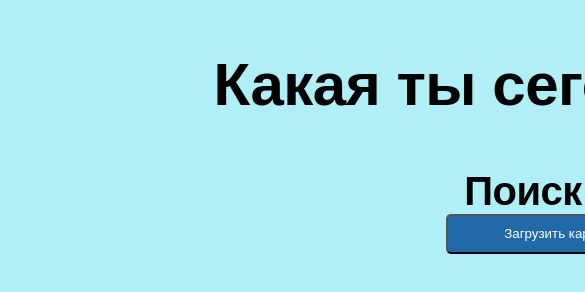
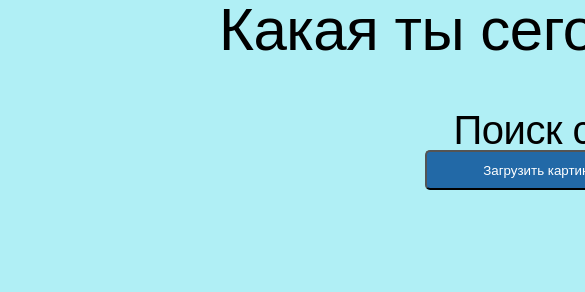
Before and after one commit to EG0R0V0/dog_api, a plain HTML site: page index.html in a window 390 px wide. Shown: the top 292 px of the page, 585 px wide, since content can reach past the window. Drawn offline with Linux system fonts and the light colour scheme.

Commit message:
Add files via upload

```diff
--- a/index.html
+++ b/index.html
@@ -4,6 +4,7 @@
     <meta charset="UTF-8" />
     <meta name="viewport" content="width=device-width, initial-scale=1.0" />
     <title>Продвинутый JS</title>
+    <link rel="stylesheet" href="reset.css" />
     <link rel="stylesheet" href="main.css" />
   </head>
   <body>
--- a/main.css
+++ b/main.css
@@ -5,6 +5,7 @@ body{
     font-family: sans-serif;
     font-weight: 400;
     width: 100%;
+    height: 100%;
     background-color: #48dae86d;
     letter-spacing: -0.03em;
 }
--- a/phone.css
+++ b/phone.css
@@ -4,16 +4,16 @@
         padding: 0 13px;
     }
     img{
-        height: 200px;
-        width: 400px;
+        height: 250px;
+        width: 300px;
     }
     h1{
-        font-size: 30px;
-        margin-bottom: 30px;
+        font-size: 20px;
+        margin-bottom: 20px;
     }
 
     h2{
-        font-size: 20px;
+        font-size: 13px;
         margin-bottom: 10;
     }
 
--- /dev/null
+++ b/reset.css
@@ -0,0 +1,44 @@
+html, body, div, span, applet, object, iframe,
+h1, h2, h3, h4, h5, h6, p, blockquote, pre,
+a, abbr, acronym, address, big, cite, code,
+del, dfn, em, img, ins, kbd, q, s, samp,
+small, strike, strong, sub, sup, tt, var,
+b, u, i, center,
+dl, dt, dd, ol, ul, li,
+fieldset, form, label, legend,
+table, caption, tbody, tfoot, thead, tr, th, td,
+article, aside, canvas, details, embed,
+figure, figcaption, footer, header, hgroup,
+menu, nav, output, ruby, section, summary,
+time, mark, audio, video {
+	box-sizing: border-box;
+	margin: 0;
+	padding: 0;
+	border: 0;
+	font-size: 100%;
+	font: inherit;
+	vertical-align: baseline;
+}
+/* HTML5 display-role reset for older browsers */
+article, aside, details, figcaption, figure,
+footer, header, hgroup, menu, nav, section {
+	display: block;
+}
+body {
+	line-height: 1;
+}
+ol, ul {
+	list-style: none;
+}
+blockquote, q {
+	quotes: none;
+}
+blockquote:before, blockquote:after,
+q:before, q:after {
+	content: '';
+	content: none;
+}
+table {
+	border-collapse: collapse;
+	border-spacing: 0;
+}
```
